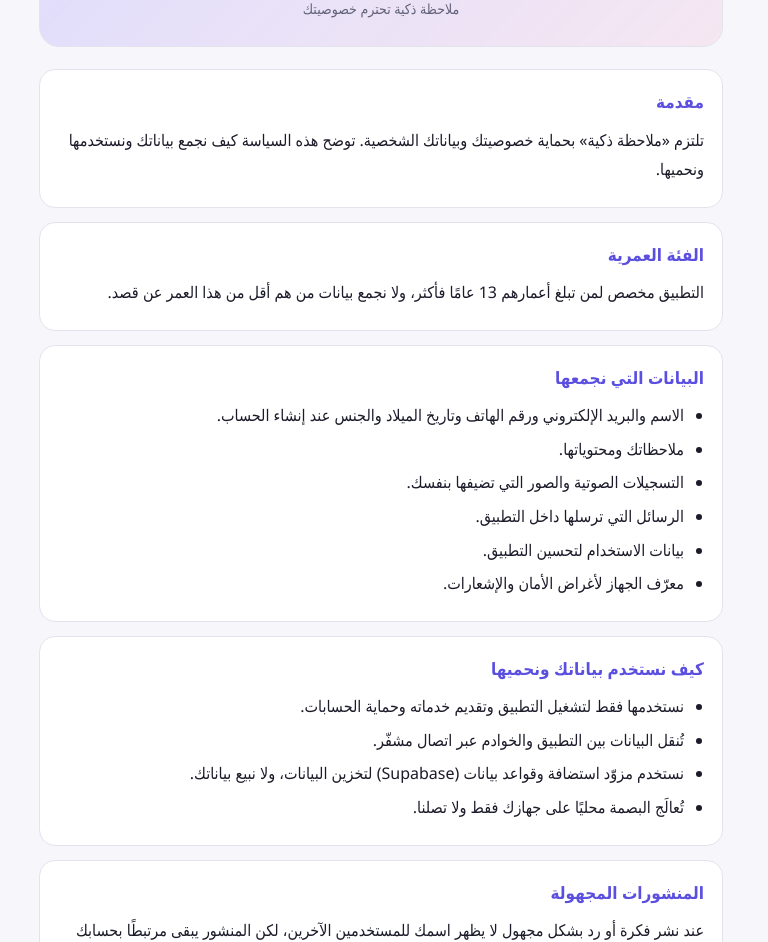
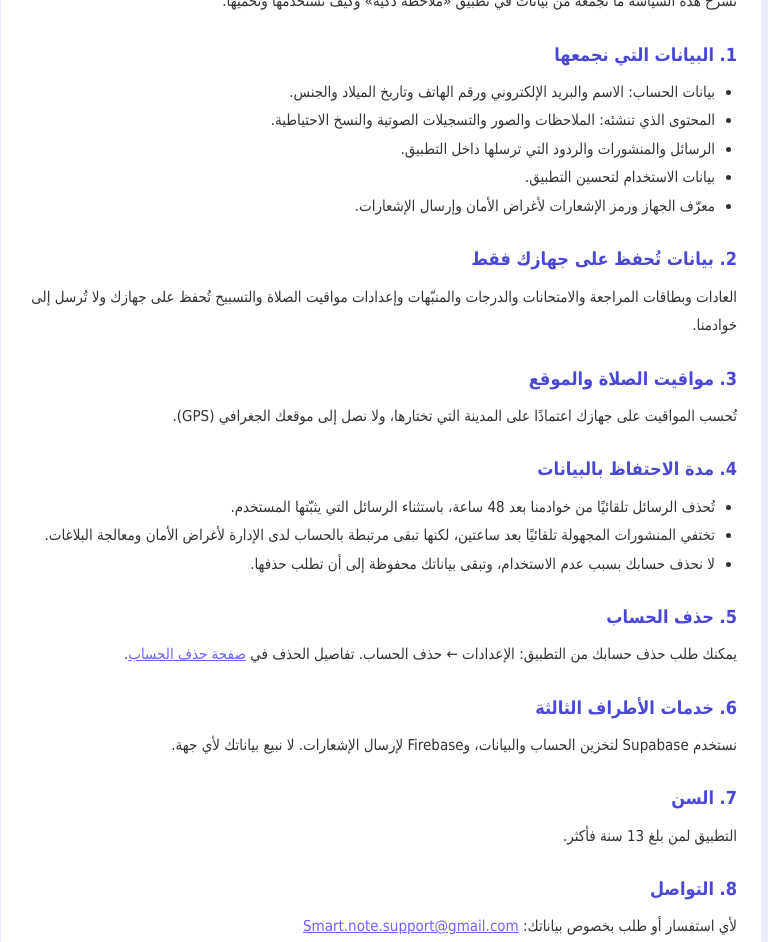
Before and after one commit to Hossam1234566/smartnote-join, a plain HTML site: page privacy.html in a window 1280 px wide. Shown: the part 149-1091 px from the top of the page, without its empty margins (259-1027 px from the left). Drawn offline with Linux system fonts and the light colour scheme.

Commit message:
Revise privacy policy layout and content
Updated the privacy policy page with new content and styles.

```diff
--- a/privacy.html
+++ b/privacy.html
@@ -1,26 +1,57 @@
-<!doctype html><html lang="ar" dir="rtl"><head><meta charset="utf-8"><meta name="viewport" content="width=device-width,initial-scale=1">
-<title>سياسة الخصوصية – ملاحظة ذكية</title>
+<!DOCTYPE html>
+<html lang="ar" dir="rtl">
+<head>
+<meta charset="UTF-8">
+<meta name="viewport" content="width=device-width, initial-scale=1">
+<title>سياسة الخصوصية - ملاحظة ذكية</title>
 <style>
-:root{--bg:#0d0d16;--card:#16171f;--line:#262a3d;--tx:#ececf3;--mut:#9a9aa8;--ac:#c9c3fa}
-@media(prefers-color-scheme:light){:root{--bg:#f6f6fb;--card:#fff;--line:#e3e3ee;--tx:#1b1b2a;--mut:#62627a;--ac:#5b4fe0}}
-*{box-sizing:border-box}body{margin:0;background:var(--bg);color:var(--tx);font-family:"Segoe UI",Tahoma,"Noto Sans Arabic",sans-serif;line-height:1.85}
-.w{max-width:720px;margin:0 auto;padding:28px 18px 60px}
-.hero{background:linear-gradient(135deg,rgba(143,132,255,.22),rgba(242,122,168,.12));border:1px solid var(--line);border-radius:20px;padding:24px;text-align:center;margin-bottom:22px}
-.hero h1{margin:0 0 6px;font-size:24px}.hero p{margin:0;color:var(--mut);font-size:14px}
-section{background:var(--card);border:1px solid var(--line);border-radius:16px;padding:16px 18px;margin-bottom:14px}
-h2{margin:0 0 8px;font-size:17px;color:var(--ac)}p{margin:6px 0}ul{margin:6px 0;padding-inline-start:20px}li{margin:4px 0}
-a{color:var(--ac)}.foot{text-align:center;color:var(--mut);font-size:12px;margin-top:22px}
-.nav{display:flex;gap:14px;justify-content:center;margin-bottom:16px;font-size:14px}
-</style></head><body><div class="w">
-<div class="nav"><a href="privacy.html">سياسة الخصوصية</a><a href="delete-account.html">حذف الحساب</a></div>
-<div class="hero"><h1>سياسة الخصوصية</h1><p>ملاحظة ذكية تحترم خصوصيتك</p></div>
-<section><h2>مقدمة</h2><p>تلتزم «ملاحظة ذكية» بحماية خصوصيتك وبياناتك الشخصية. توضح هذه السياسة كيف نجمع بياناتك ونستخدمها ونحميها.</p></section>
-<section><h2>الفئة العمرية</h2><p>التطبيق مخصص لمن تبلغ أعمارهم 13 عامًا فأكثر، ولا نجمع بيانات من هم أقل من هذا العمر عن قصد.</p></section>
-<section><h2>البيانات التي نجمعها</h2><ul><li>الاسم والبريد الإلكتروني ورقم الهاتف وتاريخ الميلاد والجنس عند إنشاء الحساب.</li><li>ملاحظاتك ومحتوياتها.</li><li>التسجيلات الصوتية والصور التي تضيفها بنفسك.</li><li>الرسائل التي ترسلها داخل التطبيق.</li><li>بيانات الاستخدام لتحسين التطبيق.</li><li>معرّف الجهاز لأغراض الأمان والإشعارات.</li></ul></section>
-<section><h2>كيف نستخدم بياناتك ونحميها</h2><ul><li>نستخدمها فقط لتشغيل التطبيق وتقديم خدماته وحماية الحسابات.</li><li>تُنقل البيانات بين التطبيق والخوادم عبر اتصال مشفّر.</li><li>نستخدم مزوّد استضافة وقواعد بيانات (Supabase) لتخزين البيانات، ولا نبيع بياناتك.</li><li>تُعالَج البصمة محليًا على جهازك فقط ولا تصلنا.</li></ul></section>
-<section><h2>المنشورات المجهولة</h2><p>عند نشر فكرة أو رد بشكل مجهول لا يظهر اسمك للمستخدمين الآخرين، لكن المنشور يبقى مرتبطًا بحسابك لدى الإدارة لأغراض الأمان ومعالجة البلاغات. تختفي المنشورات تلقائيًا بعد ساعتين.</p></section>
-<section><h2>الرسائل</h2><p>تُحذف الرسائل تلقائيًا من خوادمنا بعد 48 ساعة، ما عدا الرسائل التي يثبّتها المستخدم.</p></section>
-<section><h2>الملاحظات المشتركة</h2><p>عند مشاركة ملاحظة مع آخرين يمكنهم رؤية محتوى تلك الملاحظة فقط، ولا يمكنهم رؤية ملاحظاتك الأخرى.</p></section>
-<section><h2>حقك في حذف بياناتك</h2><p>يمكنك طلب حذف حسابك من داخل التطبيق: الإعدادات ← حذف الحساب. التفاصيل في صفحة <a href="delete-account.html">حذف الحساب</a>.</p></section>
-<section><h2>التحديثات</h2><p>قد نحدّث هذه السياسة من وقت لآخر، وسنخطرك بأي تغييرات جوهرية عبر التطبيق.</p></section>
-<section><h2>تواصل معنا</h2><p>لأي استفسار عن خصوصيتك: <a href="mailto:Smart.note.support@gmail.com">Smart.note.support@gmail.com</a></p></section><div class="foot">آخر تحديث: 20 نوفمبر 2026</div></div></body></html>
+*{margin:0;padding:0;box-sizing:border-box}
+body{font-family:Tahoma,sans-serif;background:#F5F5FF;color:#333;line-height:1.9;padding:20px}
+.wrap{max-width:760px;margin:0 auto;background:#fff;border-radius:20px;padding:28px 24px;box-shadow:0 8px 30px rgba(108,99,255,.15)}
+h1{color:#6C63FF;font-size:24px;margin-bottom:6px}
+h2{color:#4A47D4;font-size:18px;margin:22px 0 6px}
+p,li{font-size:15px}
+ul{padding-right:22px}
+.date{color:#999;font-size:13px;margin-bottom:12px}
+a{color:#6C63FF}
+</style>
+</head>
+<body><div class="wrap">
+<h1>سياسة الخصوصية</h1>
+<p class="date">آخر تحديث: 22 نوفمبر 2026</p>
+<p>تشرح هذه السياسة ما نجمعه من بيانات في تطبيق «ملاحظة ذكية» وكيف نستخدمها ونحميها.</p>
+
+<h2>1. البيانات التي نجمعها</h2>
+<ul>
+<li>بيانات الحساب: الاسم والبريد الإلكتروني ورقم الهاتف وتاريخ الميلاد والجنس.</li>
+<li>المحتوى الذي تنشئه: الملاحظات والصور والتسجيلات الصوتية والنسخ الاحتياطية.</li>
+<li>الرسائل والمنشورات والردود التي ترسلها داخل التطبيق.</li>
+<li>بيانات الاستخدام لتحسين التطبيق.</li>
+<li>معرّف الجهاز ورمز الإشعارات لأغراض الأمان وإرسال الإشعارات.</li>
+</ul>
+
+<h2>2. بيانات تُحفظ على جهازك فقط</h2>
+<p>العادات وبطاقات المراجعة والامتحانات والدرجات والمنبّهات وإعدادات مواقيت الصلاة والتسبيح تُحفظ على جهازك ولا تُرسل إلى خوادمنا.</p>
+
+<h2>3. مواقيت الصلاة والموقع</h2>
+<p>تُحسب المواقيت على جهازك اعتمادًا على المدينة التي تختارها، ولا نصل إلى موقعك الجغرافي (GPS).</p>
+
+<h2>4. مدة الاحتفاظ بالبيانات</h2>
+<ul>
+<li>تُحذف الرسائل تلقائيًا من خوادمنا بعد 48 ساعة، باستثناء الرسائل التي يثبّتها المستخدم.</li>
+<li>تختفي المنشورات المجهولة تلقائيًا بعد ساعتين، لكنها تبقى مرتبطة بالحساب لدى الإدارة لأغراض الأمان ومعالجة البلاغات.</li>
+<li>لا نحذف حسابك بسبب عدم الاستخدام، وتبقى بياناتك محفوظة إلى أن تطلب حذفها.</li>
+</ul>
+
+<h2>5. حذف الحساب</h2>
+<p>يمكنك طلب حذف حسابك من التطبيق: الإعدادات ← حذف الحساب. تفاصيل الحذف في <a href="delete-account.html">صفحة حذف الحساب</a>.</p>
+
+<h2>6. خدمات الأطراف الثالثة</h2>
+<p>نستخدم Supabase لتخزين الحساب والبيانات، وFirebase لإرسال الإشعارات. لا نبيع بياناتك لأي جهة.</p>
+
+<h2>7. السن</h2>
+<p>التطبيق لمن بلغ 13 سنة فأكثر.</p>
+
+<h2>8. التواصل</h2>
+<p>لأي استفسار أو طلب بخصوص بياناتك: <a href="mailto:Smart.note.support@gmail.com">Smart.note.support@gmail.com</a></p>
+</div></body></html>
```
